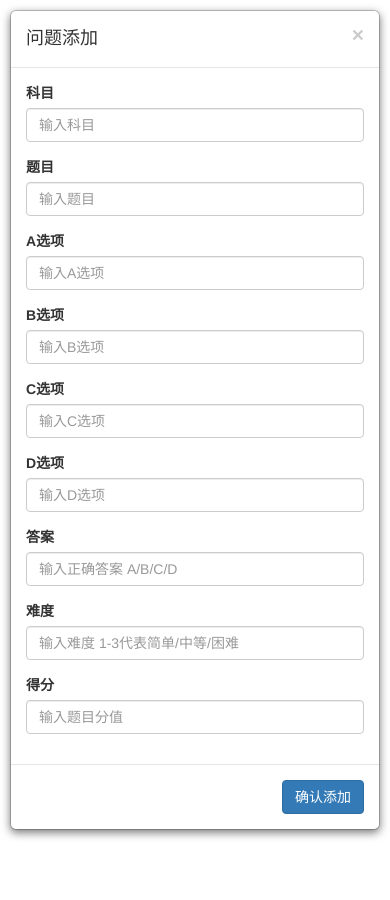
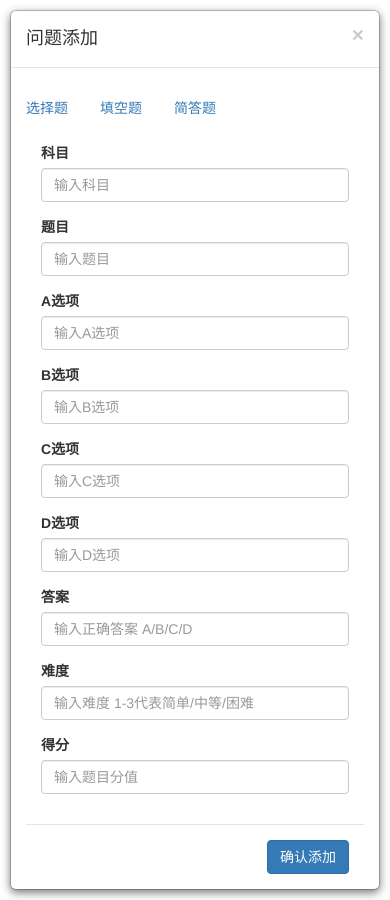
Before and after one commit to Fzerozzlove/onlineExam, a Django app: page /addq/ in a window 390 px wide. Before the commit the page ends 839 px from the top, so only its background shows below. Run offline with Django 3.2, Linux system fonts and the light colour scheme; some libraries are stand-ins or nearby versions.

Commit message:
addq.html

```diff
--- a/OnlineExam/templates/addq.html
+++ b/OnlineExam/templates/addq.html
@@ -28,7 +28,23 @@
             </button>
             <h4 class="modal-title">问题添加</h4>
           </div>
-        <form class="form-horizontal" action="/questionAddition/" method="post" >
+          <br>
+          <ul class="nav nav-pills" role="tablist">
+            <li class="nav-item">
+              <a class="nav-link active" data-toggle="pill" href="#xuanze">选择题</a>
+            </li>
+
+            <li class="nav-item">
+              <a class="nav-link"  data-toggle="pill" href="#tiankong">填空题</a>
+            </li>
+
+            <li class="nav-item">
+              <a class="nav-link" data-toggle="pill" href="#jianda">简答题</a>
+            </li>
+          </ul>
+          <div class="tab-content">
+            <div id="xuanze" class="container tab-pane active">
+             <form class="form-horizontal active" action="/questionAddition/" method="post" >
               <div class="modal-body">
                 <div class="form-group">
                   <label class="col-sm-3 control-label">科目</label>
@@ -90,6 +106,46 @@
               </div>
             </form>
           </div>
+          <div id="tiankong" class="container tab-pane fade">
+            <form class="form-horizontal fade" action="/questionAddition/" method="post" >
+              <div class="modal-body">
+                <div class="form-group">
+                  <label class="col-sm-3 control-label">科目</label>
+                  <div class="col-sm-9">
+                    <input type="text" class="form-control" name="subject" placeholder="输入科目">
+                  </div>
+                </div>
+                <div class="form-group">
+                  <label class="col-sm-3 control-label">题目</label>
+                  <div class="col-sm-9">
+                    <input type="text" class="form-control" name="title" placeholder="输入题目">
+                  </div>
+                </div>
+                <div class="form-group">
+                  <label for="addr" class="col-sm-3 control-label" >答案</label>
+                  <div class="col-sm-9">
+                    <input type="text" class="form-control" name="optA" placeholder="输入A选项">
+                  </div>
+                </div>
+                <div class="form-group">
+                  <label for="addr" class="col-sm-3 control-label" >难度</label>
+                  <div class="col-sm-9">
+                    <input type="text" class="form-control" name="level" placeholder="输入难度 1-3代表简单/中等/困难">
+                  </div>
+                </div>
+                <div class="form-group">
+                  <label for="addr" class="col-sm-3 control-label" >得分</label>
+                  <div class="col-sm-9">
+                    <input type="text" class="form-control" name="score" placeholder="输入题目分值">
+                  </div>
+                </div>
+              </div>
+              <div class="modal-footer">
+                <button type="submit" class="btn btn-primary">确认添加</button>
+              </div>
+            </form>
+          </div>
+        </div>
       </div>
     </div>
   </body>
```
Also changed, not shown: OnlineExam/db.sqlite3, OnlineExam/templates/teacher.html (indentation only). Lines whose indentation alone changed are shown as unchanged.
